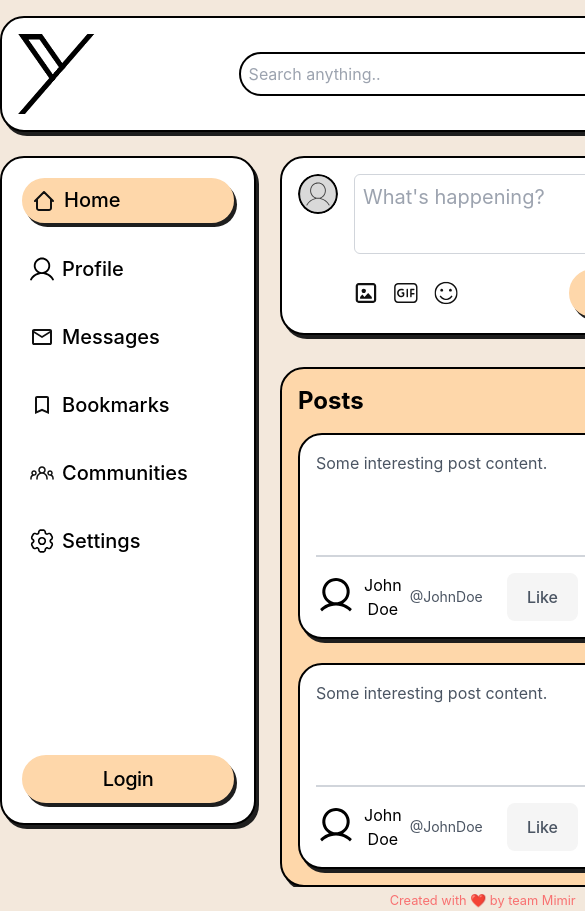
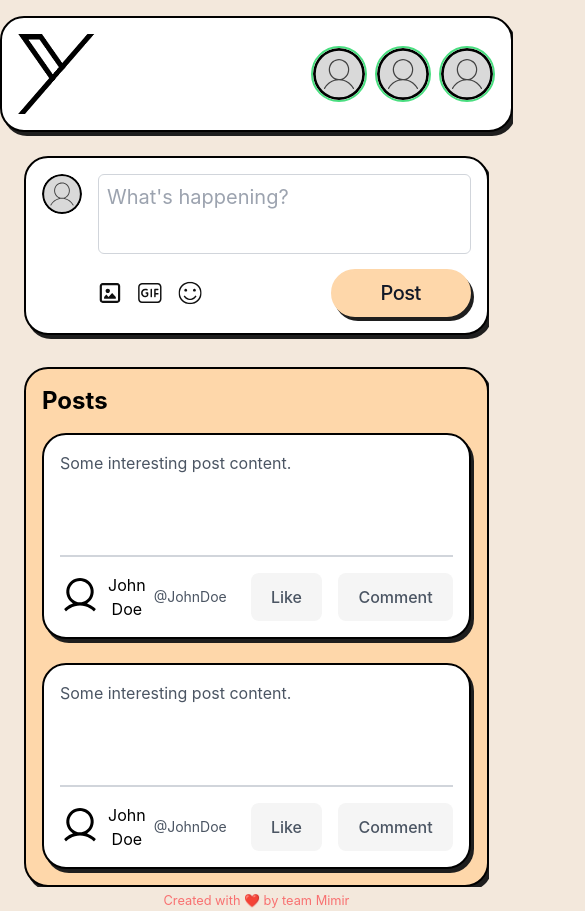
Before and after one commit to Noroff-FED-Campus-Assignments/css-frameworks-mimir, a React (Vite) app: page / in a window 390 px wide. Shown: the top 911 px of the page, 585 px wide, since content can reach past the window. Built offline with nearby package versions, Linux system fonts and the light colour scheme.

Commit message:
mobile-home-done

```diff
--- a/src/components/header/index.jsx
+++ b/src/components/header/index.jsx
@@ -10,8 +10,8 @@ function Header() {
         <img src={logo} alt="Logo" className="w-20 h-20" />
       </div>
 
-      {/* Middle - Search Bar */}
-      <div className="w-96 h-20 flex items-center mx-4">
+      {/* Middle - Search Bar (hidden on mobile) */}
+      <div className="hidden md:flex w-96 h-20 items-center mx-4">
         <input
           type="text"
           placeholder="Search anything.."
--- a/src/components/home-nav/index.jsx
+++ b/src/components/home-nav/index.jsx
@@ -9,7 +9,7 @@ import CogIcon from "../../assets/icons/cog.svg";
 
 function NavBar() {
   return (
-    <nav className="bg-white rounded-3xl p-5 w-64 border-2 border-black shadow-custom flex flex-col text-xl">
+    <nav className="hidden md:flex bg-white rounded-3xl p-5 w-64 border-2 border-black shadow-custom flex flex-col text-xl">
       <ul className="space-y-6">
         <li className="flex items-center bg-orange-200 dark:bg-blue-500 dark:text-white dark:border-blue-500 dark:hover:border-blue-400  text-gray-900 p-2 w-full mt-auto rounded-3xl border-2 border-orange-200 hover:border-orange-100 shadow-custom leading-tight tracking-tigh">
           <img src={HomeIcon} alt="Home Icon" className="w-6 h-6 mr-2" />
--- a/src/components/trending/index.jsx
+++ b/src/components/trending/index.jsx
@@ -2,7 +2,7 @@ import React from "react";
 
 function TrendingSection() {
   return (
-    <div className="bg-white p-4 shadow-custom rounded-3xl border-2 border-black">
+    <div className="hidden md:block bg-white p-4 shadow-custom rounded-3xl border-2 border-black">
       {/* Trending Title */}
       <h1 className="text-2xl font-bold text-black">Trending</h1>
 
--- a/src/pages/Home.jsx
+++ b/src/pages/Home.jsx
@@ -1,11 +1,12 @@
 // import ExampleUsersPosts from "../components/example-users-posts"; //
-import { Outlet, Link } from "@tanstack/react-router"
+import { Outlet, Link } from "@tanstack/react-router";
 import Header from "../components/header/index.jsx";
 import NavBar from "../components/home-nav/index.jsx";
 import PostSubmission from "../components/users-post/index.jsx";
 import OtherPosts from "../components/posts/index.jsx";
 import TrendingSection from "../components/trending/index.jsx";
 import useMetaTags from "../hooks/useMetaTags";
+import MobileHomePage from "../components/mobile-home/index.jsx";
 import MobileNav from "../components/mobile-nav/index.jsx";
 
 function HomePage() {
@@ -37,5 +38,4 @@ function HomePage() {
   );
 }
 
-
 export default HomePage;
```
